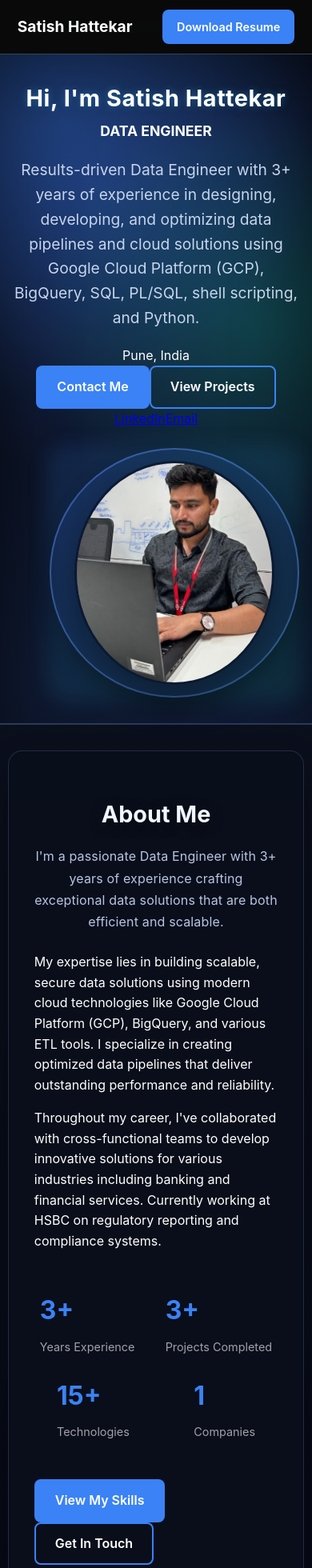
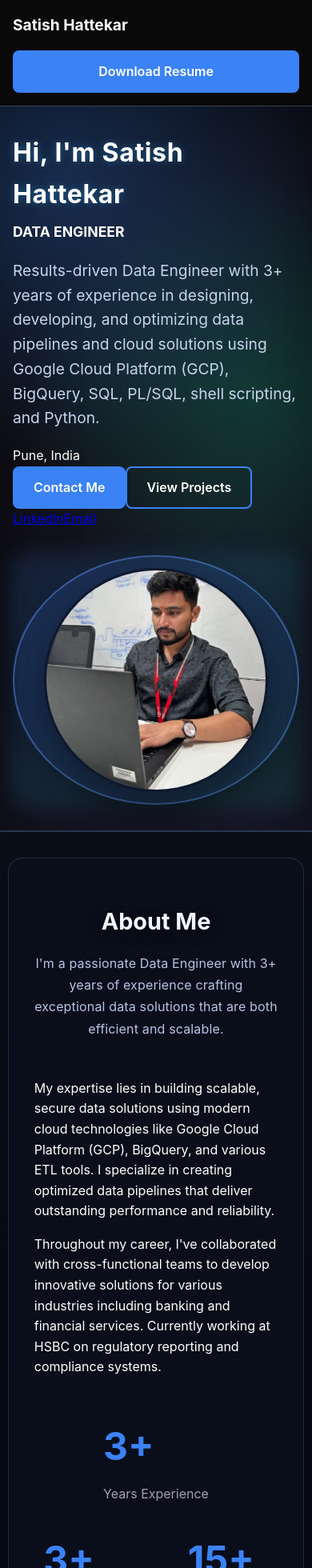
Before and after one commit to satishhattekar1997/portfolio, a React (Create React App) app: page / in a window 390 px wide. Shown: the top 1960 px of the page at 80% size. Built offline with nearby package versions, Linux system fonts and the light colour scheme.

Commit message:
Fix mobile CSS - proper colors, layout, and viewport handling

```diff
--- a/src/App.css
+++ b/src/App.css
@@ -17,15 +17,17 @@ body {
   margin: 0;
   padding: 0;
   font-family: 'Inter', system-ui, -apple-system, 'Segoe UI', Roboto, Arial, sans-serif;
-  background: radial-gradient(circle at top, #111422 0%, #090a11 50%, #050507 100%);
+  background: var(--bg);
   color: var(--text);
   line-height: 1.6;
-  min-height: 100vh;
+  width: 100%;
+  overflow-x: hidden;
 }
 
 .App {
   min-height: 100vh;
-  background: linear-gradient(135deg, rgba(15,18,30,0.75), rgba(8,10,16,0.99));
+  background: linear-gradient(135deg, #0a0a0a 0%, #1a1a2e 100%);
+  width: 100%;
 }
 
 .navbar {
@@ -638,16 +640,15 @@ body {
   }
 
   .nav-inner {
-    flex-direction: row;
-    gap: 0.5rem;
-    padding: 0.75rem;
+    width: 100%;
+    padding: 1rem;
+    gap: 1rem;
     flex-wrap: wrap;
   }
 
   .brand {
     font-size: 1.2rem;
-    flex: 1;
-    min-width: 0;
+    width: 100%;
   }
 
   .nav-group {
@@ -655,24 +656,30 @@ body {
   }
 
   .navbar .btn {
-    padding: 0.5rem 1rem;
-    font-size: 0.9rem;
-    white-space: nowrap;
+    width: 100%;
+    text-align: center;
   }
 
   .hero {
-    padding: 2rem 0 2rem;
+    padding: 2rem 1rem;
+    background: linear-gradient(135deg, #0a0a0a 0%, #1a1a2e 100%);
   }
 
   .hero-content {
+    width: 100%;
+    margin: 0 auto;
+    padding: 0;
     grid-template-columns: 1fr;
-    gap: 1.5rem;
-    text-align: center;
+    gap: 2rem;
+  }
+
+  .hero-text {
+    width: 100%;
   }
 
   .hero-text h1 {
-    font-size: clamp(1.8rem, 4vw, 2.5rem);
-    margin: 0 0 0.25rem;
+    font-size: 2rem;
+    margin: 0 0 0.5rem;
   }
 
   .hero-text h2 {
@@ -680,43 +687,54 @@ body {
     margin: 0 0 1rem;
   }
 
+  .hero-image {
+    width: 100%;
+    text-align: center;
+  }
+
   .hero-image img {
-    max-width: 100%;
+    max-width: 280px;
     width: 100%;
-    max-width: 250px;
   }
 
   .hero .cta {
-    justify-content: center;
     flex-direction: column;
-    gap: 0.75rem;
+    gap: 1rem;
   }
 
   .hero .cta .btn {
     width: 100%;
-    padding: 0.75rem;
-  }
-
-  .hero .description {
-    font-size: 1rem;
-    margin: 0 0 1rem;
-  }
-
-  .hero .contact-list {
-    gap: 0.25rem;
-    margin-bottom: 1rem;
-  }
-
-  .hero .contact-list a {
-    font-size: 0.9rem;
   }
 
   .scroll-down {
     display: none;
   }
 
-  .skills-grid,
-  .projects-grid,
+  .container {
+    width: 95%;
+    margin: 0 auto;
+  }
+
+  .section {
+    padding: 2rem 0;
+  }
+
+  .section h2 {
+    font-size: 1.8rem;
+  }
+
+  .section-subtitle {
+    font-size: 1rem;
+  }
+
+  .skills-grid {
+    grid-template-columns: 1fr;
+  }
+
+  .projects-grid {
+    grid-template-columns: 1fr;
+  }
+
   .education-grid {
     grid-template-columns: 1fr;
   }
@@ -726,41 +744,22 @@ body {
     gap: 2rem;
   }
 
+  .contact-form form {
+    width: 100%;
+  }
+
+  .contact-form input,
+  .contact-form textarea {
+    width: 100%;
+  }
+
   .footer-content {
     grid-template-columns: 1fr;
-    gap: 2rem;
   }
 
   .stats {
-    justify-content: space-around;
-    gap: 1.5rem;
-    flex-direction: row;
-  }
-
-  .stat span {
-    font-size: 2rem;
-  }
-
-  .stat p {
-    font-size: 0.9rem;
-  }
-
-  .section {
-    padding: 2rem 0;
-  }
-
-  .section h2 {
-    font-size: 1.8rem;
-    margin-bottom: 0.5rem;
-  }
-
-  .section-subtitle {
-    font-size: 1rem;
-    margin-bottom: 1.5rem;
-  }
-
-  .container {
-    width: min(100%, 95%);
+    flex-wrap: wrap;
+    gap: 2rem;
   }
 
   .experience-item {
@@ -770,9 +769,4 @@ body {
   .education-item {
     padding: 1.5rem;
   }
-
-  .skill-category h3 {
-    font-size: 1.1rem;
-    margin-bottom: 1rem;
-  }
 }
```
